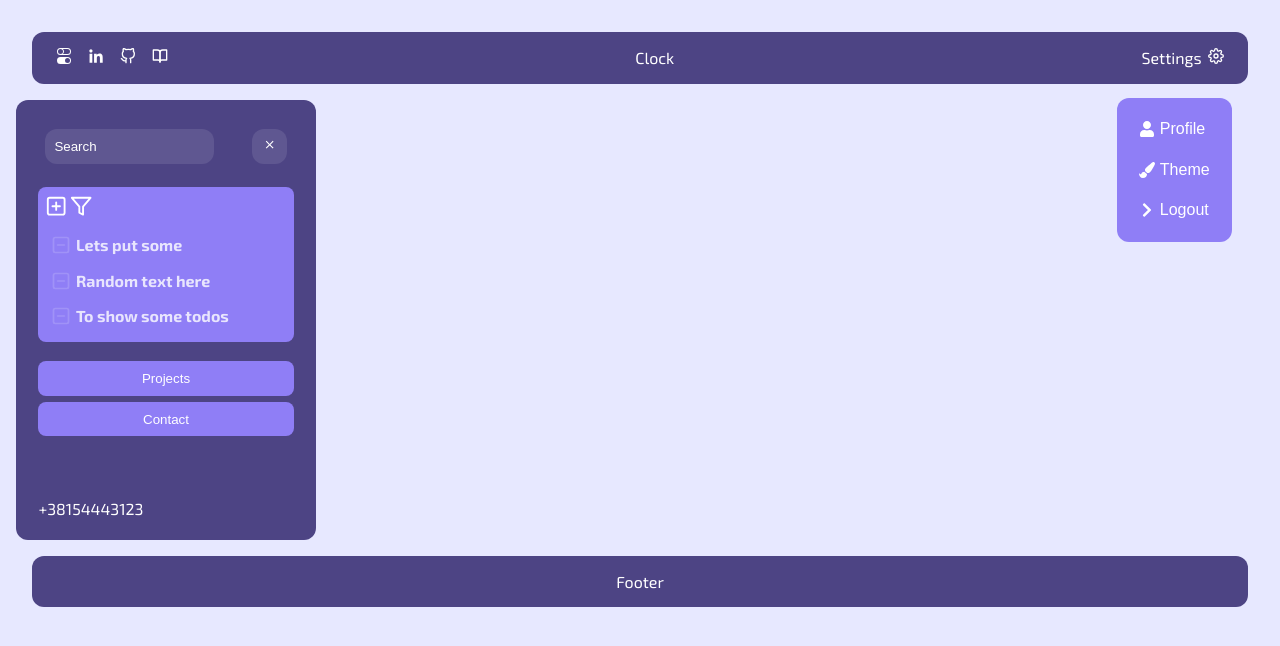
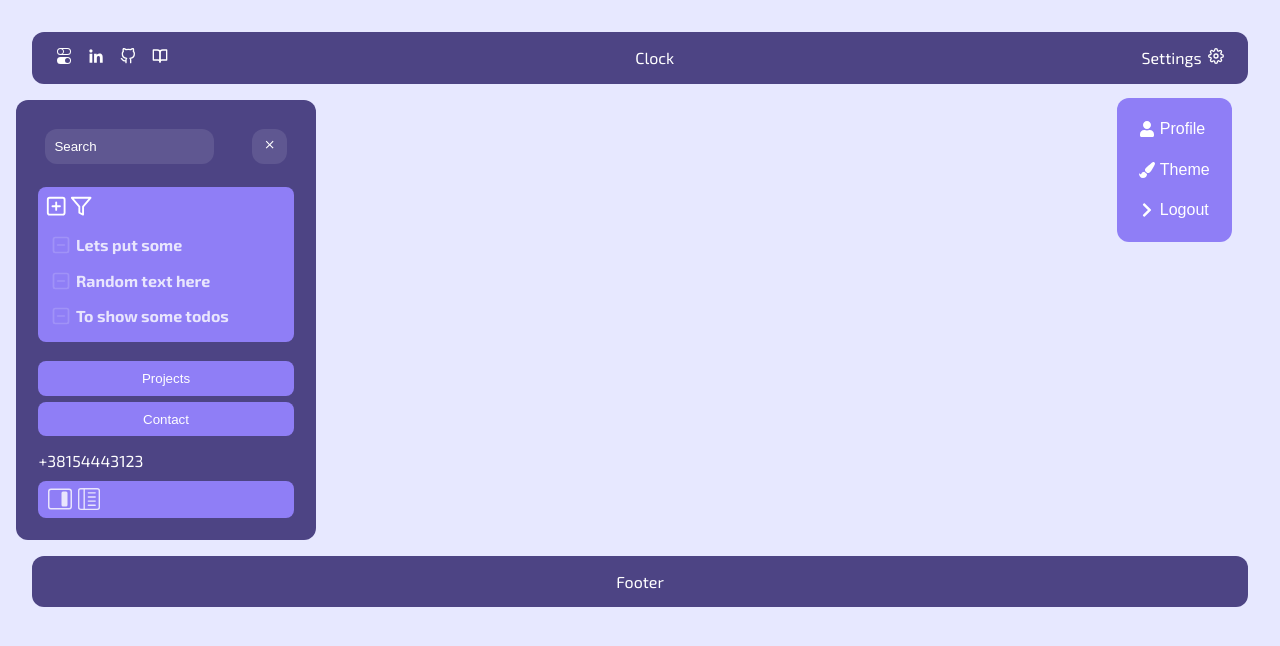
Before and after one commit to erazmozen/hub, a React (Create React App) app: page / in a window 1280 px wide. Shown: the top 646 px of the page. Built offline with nearby package versions, Linux system fonts and the light colour scheme.

Commit message:
Added sidebar taskbar

```diff
--- a/src/components/main/Siedbar.jsx
+++ b/src/components/main/Siedbar.jsx
@@ -2,9 +2,16 @@ import "../css/main/sidebar.css";
 import Button from "../side/Button";
 import Todo from "../side/Todo";
 import { useRef } from "react";
+import SidebarTaskbar from "../side/SidebarTaskbar";
+import { useState } from "react";
 
 const Sidebar = ({ icons, toggleSidebar }) => {
   const searchInput = useRef("");
+  const [toggleSidebarTaskbar, setToggleSidebarTaskbar] = useState(false);
+
+  function toggleTaskbar() {
+    setToggleSidebarTaskbar((prev) => !prev);
+  }
 
   return (
     <div className="sidebar-wrapper background-rounded">
@@ -22,6 +29,11 @@ const Sidebar = ({ icons, toggleSidebar }) => {
       <div className="sidebar-bottom">
         <div>+38154443123</div>
       </div>
+      <SidebarTaskbar
+        icons={icons}
+        toggleSidebarTaskbar={toggleSidebarTaskbar}
+        toggleTaskbar={toggleTaskbar}
+      />
     </div>
   );
 };
--- a/src/components/side/SidebarTaskbar.jsx
+++ b/src/components/side/SidebarTaskbar.jsx
@@ -1,7 +1,18 @@
-const SidebarTaskbar = () => {
+import "../css/side/sidebartaskbar.css";
+
+const SidebarTaskbar = ({ icons, toggleSidebarTaskbar, toggleTaskbar }) => {
   return (
-    <div>
-      <span></span>
+    <div
+      className={
+        toggleSidebarTaskbar
+          ? "sidebar-taskbar sidebar-taskbar-vertical"
+          : "sidebar-taskbar"
+      }
+    >
+      <icons.BsReverseLayoutSidebarInsetReverse onClick={toggleTaskbar} />
+      <icons.BsReverseLayoutTextSidebarReverse size={22} />
     </div>
   );
 };
+
+export default SidebarTaskbar;
```
